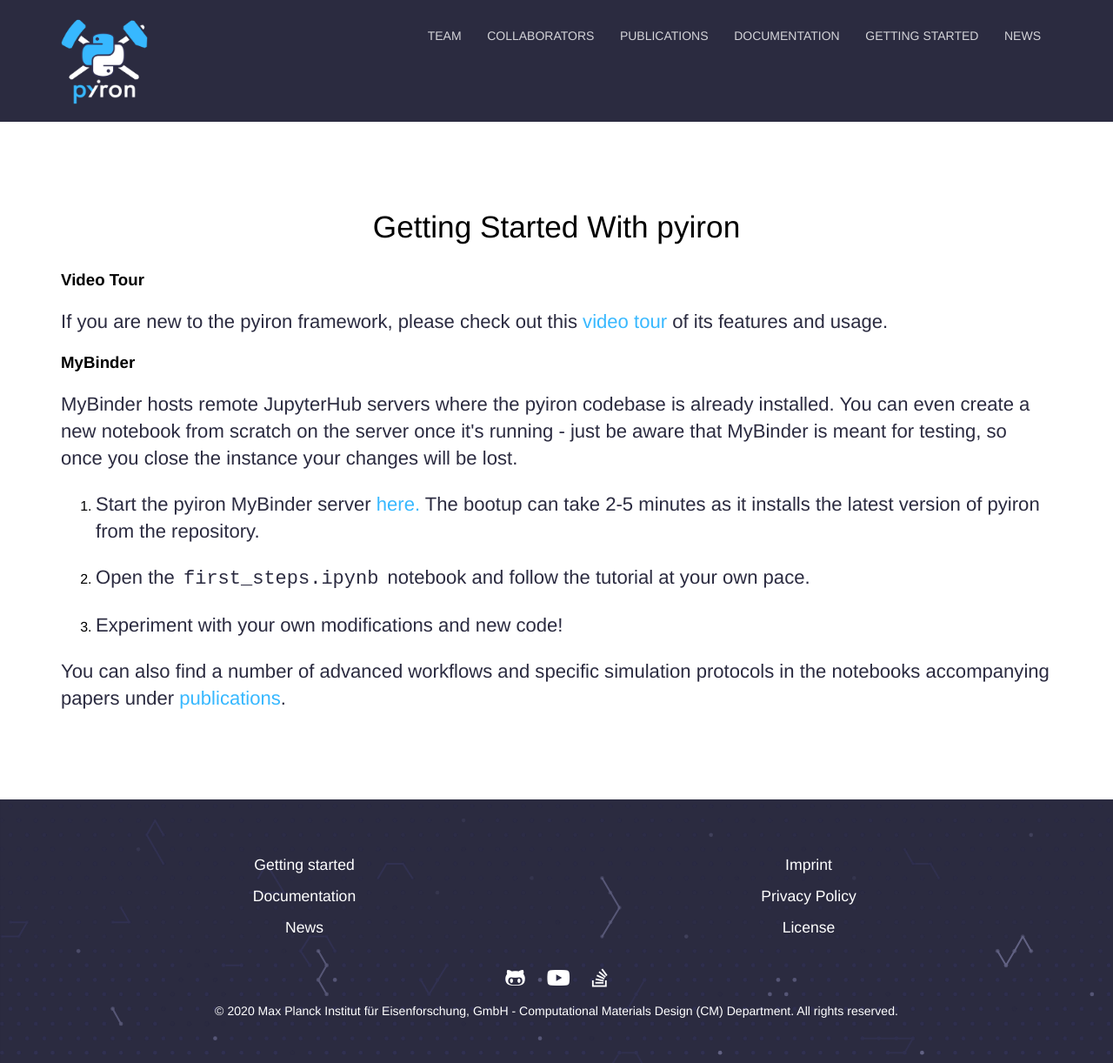
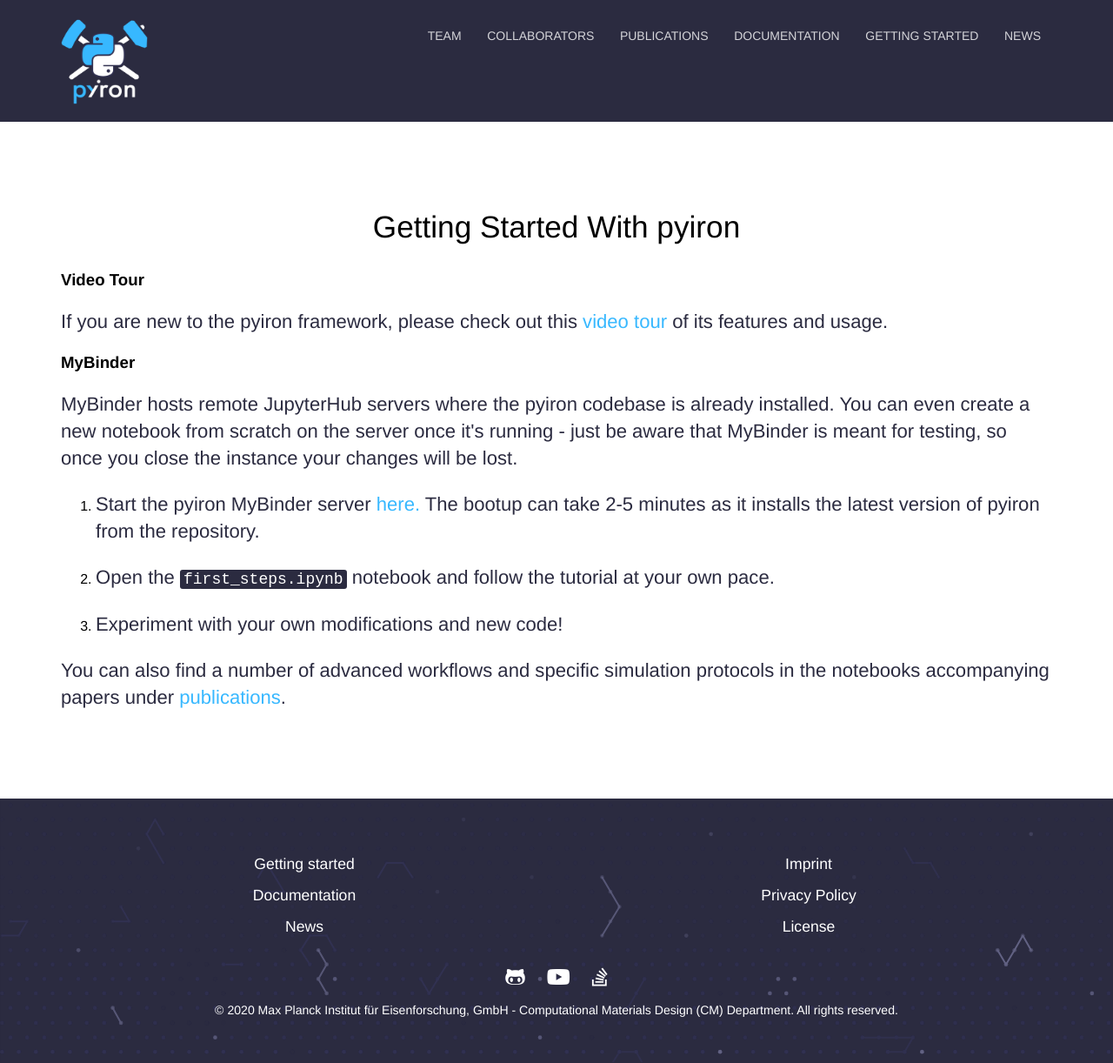
Before and after one commit to pyiron/pyiron.github.io, a Jekyll site: the page built from getting-started.html, in a window 1280 px wide. Shown: the whole page at 87% size. Built offline with Jekyll 4.4.1, drawn with Linux system fonts in a browser that asks for light colours; nearby versions of some CDN libraries.

Commit message:
resolve conflicts with master

```diff
--- a/_data/footer.yml
+++ b/_data/footer.yml
@@ -1,7 +1,7 @@
 links:
   -
     - name: Getting started
-      link: /try-pyiron/
+      link: /getting-started/
       new_window: false
       download: false
     - name: Documentation
--- a/getting-started.html
+++ b/getting-started.html
@@ -22,7 +22,7 @@ description:
         The bootup can take 2-5 minutes as it installs the latest version of pyiron from the repository.
     </p></li>
     <li><p>
-        Open the <code style="font-size: 22px; padding: 4px !important;">first_steps.ipynb</code> notebook and follow the tutorial at your own pace.
+        Open the <code class="inline">first_steps.ipynb</code> notebook and follow the tutorial at your own pace.
     </p></li>
     <li><p>
         Experiment with your own modifications and new code!
```
